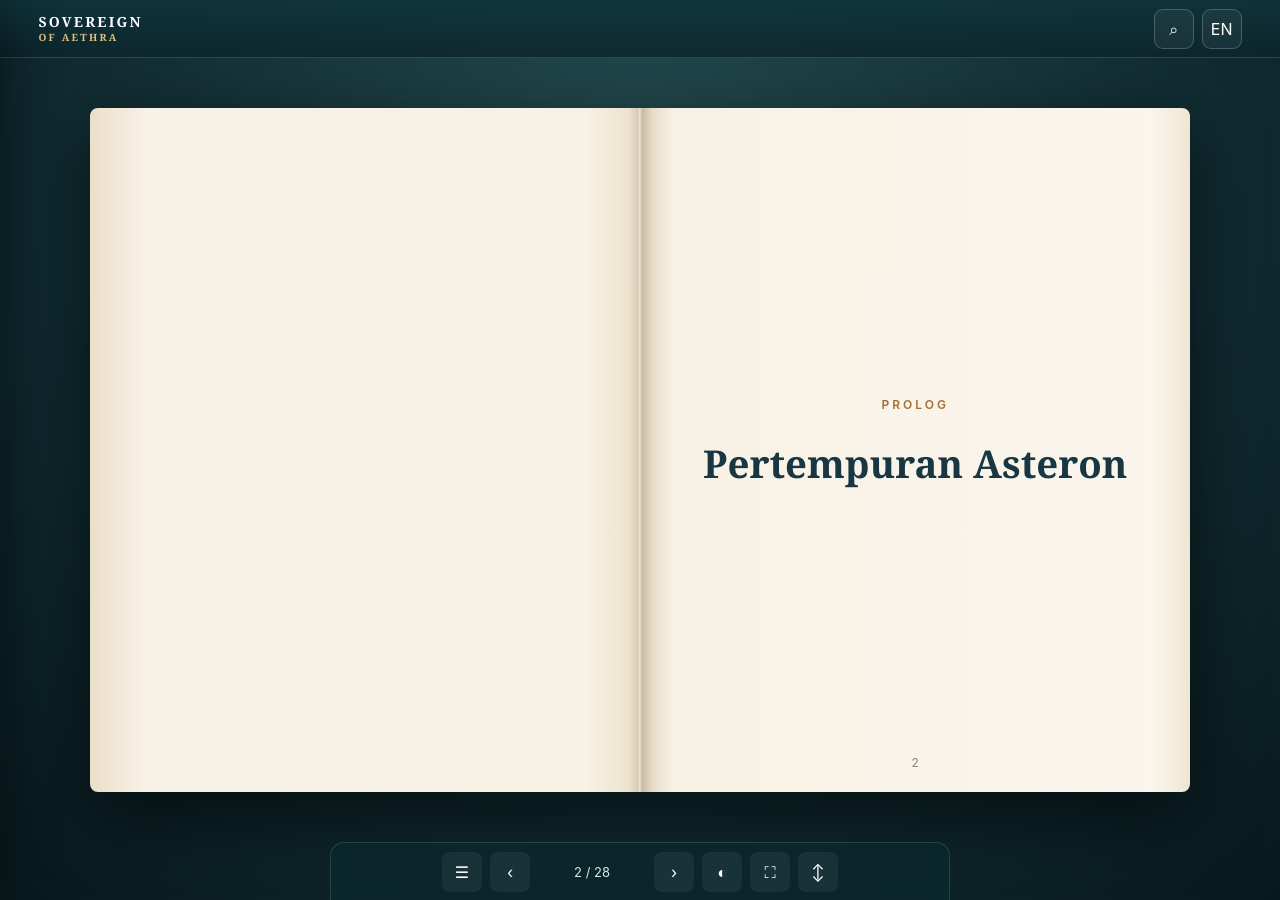
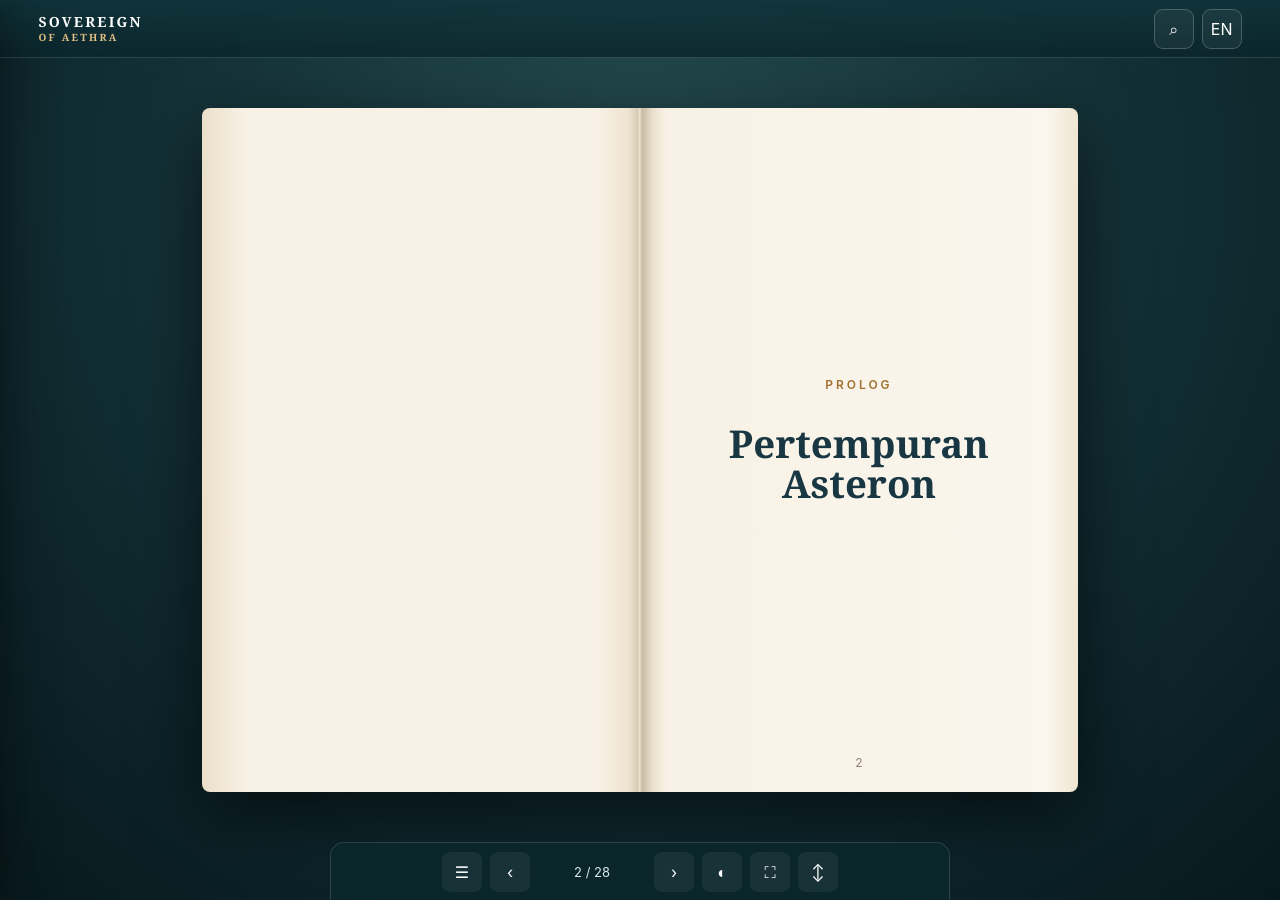
Before and after one commit to Iron-Bloom-Studio/sovereign-of-aethra-novel, a Jekyll site: the page built from book/index.md, in a window 1280 px wide. Built offline with Jekyll 4.4.1, drawn with Linux system fonts in a browser that asks for light colours.

Commit message:
Use Wattpad 16:25 ratio for flipbook pages

```diff
--- a/assets/css/book.css
+++ b/assets/css/book.css
@@ -1,4 +1,4 @@
-:root{--bg:#102b31;--chrome:#0b252b;--paper:#f6f0e3;--ink:#27231f;--muted:#6f665c;--gold:#b99352;--page-w:min(43vw,620px);--page-h:min(76vh,860px)}
+:root{--bg:#102b31;--chrome:#0b252b;--paper:#f6f0e3;--ink:#27231f;--muted:#6f665c;--gold:#b99352;--page-w:min(43vw,calc(76vh * 16 / 25),550px);--page-h:calc(var(--page-w) * 25 / 16)}
 *{box-sizing:border-box}html,body{height:100%;margin:0}.book-app{overflow:hidden;background:radial-gradient(circle at 50% 20%,#244b50,#102b31 60%,#08191d);color:#fff;font-family:Inter,system-ui,sans-serif}
 button,a{font:inherit}.book-topbar{position:fixed;z-index:20;top:0;left:0;right:0;height:58px;padding:8px max(18px,3vw);display:flex;align-items:center;justify-content:space-between;background:linear-gradient(#10343bde,#0b252bcc);backdrop-filter:blur(12px);border-bottom:1px solid #ffffff1c}
 .book-brand{color:#fff;text-decoration:none;font:700 14px/1 Georgia,serif;letter-spacing:.16em}.book-brand span{display:block;color:#e2c184;font-size:10px;margin-top:3px}.book-top-actions{display:flex;gap:8px}.book-top-actions button,.language-switch{width:40px;height:40px;border:1px solid #ffffff35;background:#ffffff0d;color:#fff;border-radius:9px;display:grid;place-items:center;text-decoration:none;cursor:pointer}
@@ -15,8 +15,8 @@ button,a{font:inherit}.book-topbar{position:fixed;z-index:20;top:0;left:0;right:
 .search-dialog{width:min(720px,92vw);max-height:80vh;border:0;border-radius:14px;padding:0;background:#f8f2e8;color:#24211e;box-shadow:0 30px 80px #000a}.search-dialog::backdrop{background:#061216c9}.search-head{display:flex;padding:12px;border-bottom:1px solid #d9ccb8}.search-head input{flex:1;border:0;background:#fff;padding:12px;font-size:16px}.search-head button{border:0;background:none;font-size:26px}.search-results{max-height:60vh;overflow:auto;padding:8px}.search-results button{display:block;width:100%;text-align:left;padding:12px;border:0;border-bottom:1px solid #e1d6c5;background:none}.search-results small{display:block;color:#99713d;margin-bottom:4px}
 body.theme-dark{--paper:#20252a;--ink:#eee7dc}.theme-dark .paper-page{background:linear-gradient(90deg,#171b1f,#242a30 8%,#242a30 92%,#171b1f);color:#eee7dc}.theme-dark .right-page{background:linear-gradient(90deg,#171b1f,#242a30 8%,#242a30 92%,#171b1f)}.theme-dark .paper-page h1{color:#a9d6e3}
 body.theme-sepia .paper-page{background:linear-gradient(90deg,#d8bd91,#ead7b7 8%,#ead7b7 92%,#d8bd91)}
-@media(max-width:850px){:root{--page-w:min(90vw,610px);--page-h:calc(100vh - 148px)}.book-workspace{padding-left:10px;padding-right:10px}.book-shell{grid-template-columns:var(--page-w)}.left-page{display:none}.right-page{border-radius:8px;background:linear-gradient(90deg,#e1d3bb,#faf6ed 7%,#f6eedf)}.book-spine{display:none}.paper-page{padding:clamp(27px,7vw,48px);font-size:clamp(14px,4vw,17px)}.book-toolbar{gap:4px}.page-status{min-width:80px}.book-brand{font-size:12px}}
-@media(max-height:650px){:root{--page-h:calc(100vh - 128px)}.book-workspace{padding-top:66px;padding-bottom:62px}.paper-page{padding-top:28px;padding-bottom:36px;line-height:1.45}}
+@media(max-width:850px){:root{--page-w:min(90vw,calc((100vh - 148px) * 16 / 25),550px);--page-h:calc(var(--page-w) * 25 / 16)}.book-workspace{padding-left:10px;padding-right:10px}.book-shell{grid-template-columns:var(--page-w)}.left-page{display:none}.right-page{border-radius:8px;background:linear-gradient(90deg,#e1d3bb,#faf6ed 7%,#f6eedf)}.book-spine{display:none}.paper-page{padding:clamp(27px,7vw,48px);font-size:clamp(14px,4vw,17px)}.book-toolbar{gap:4px}.page-status{min-width:80px}.book-brand{font-size:12px}}
+@media(max-height:650px){.book-workspace{padding-top:66px;padding-bottom:62px}.paper-page{padding-top:28px;padding-bottom:36px;line-height:1.45}}
 
 
 /* Light-novel spread and physical page-turn treatment */
```
